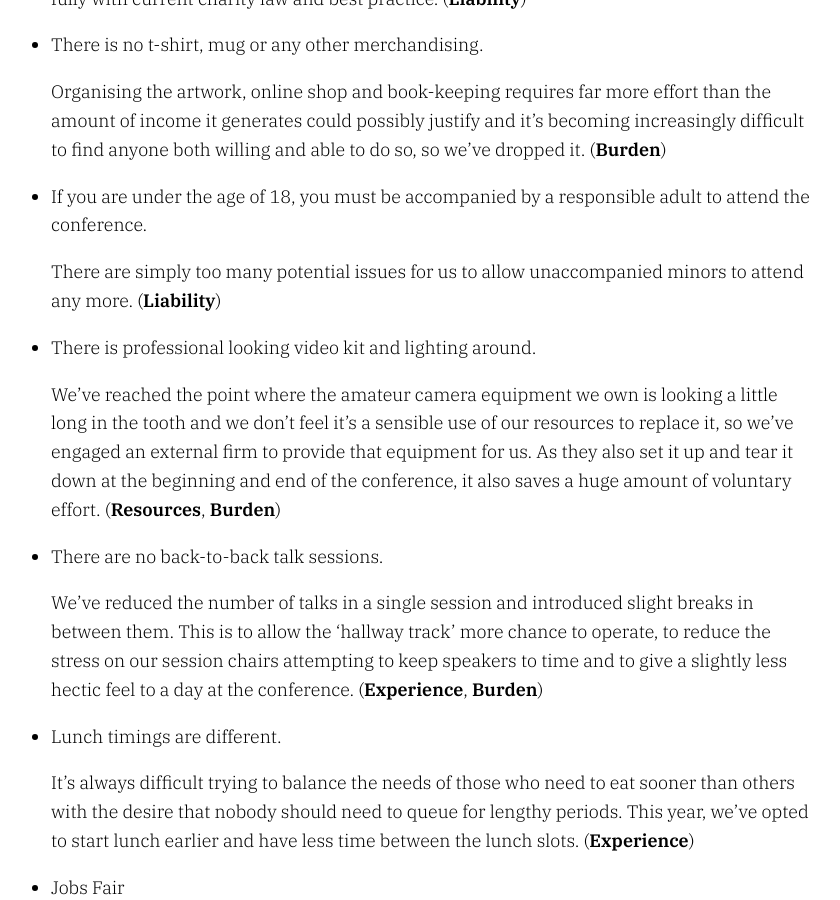
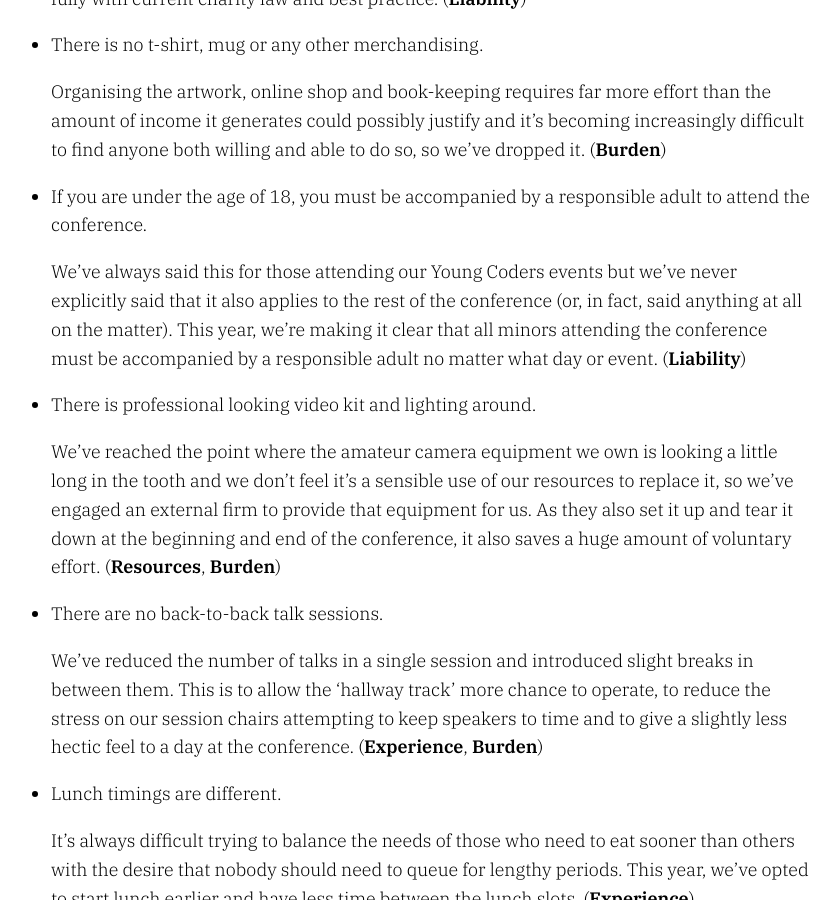
Before and after one commit to PyconUK/2020.pyconuk.org, a Jekyll site: the page built from src/change.md, in a window 1280 px wide and 900 px high, scrolled down 1278 px. Shown: the whole window, without its empty margins (229-1069 px from the left). Built offline with Jekyll 4.4.1, drawn with Linux system fonts in a browser that asks for light colours.

Commit message:
Improve description of minors change

```diff
--- a/src/change.md
+++ b/src/change.md
@@ -50,8 +50,10 @@ If you've attended PyCon UK previously, you may notice a few changes in 2020:
 
 *   If you are under the age of 18, you must be accompanied by a responsible adult to attend the conference.
 
-    There are simply too many potential issues for us to allow unaccompanied minors to attend
-    any more.
+    We've always said this for those attending our Young Coders events but we've never explicitly
+    said that it also applies to the rest of the conference (or, in fact, said anything at all on the matter).
+    This year, we're making it clear that all minors attending the conference must be accompanied
+    by a responsible adult no matter what day or event.
     (**Liability**)
 
 *   There is professional looking video kit and lighting around.
```
